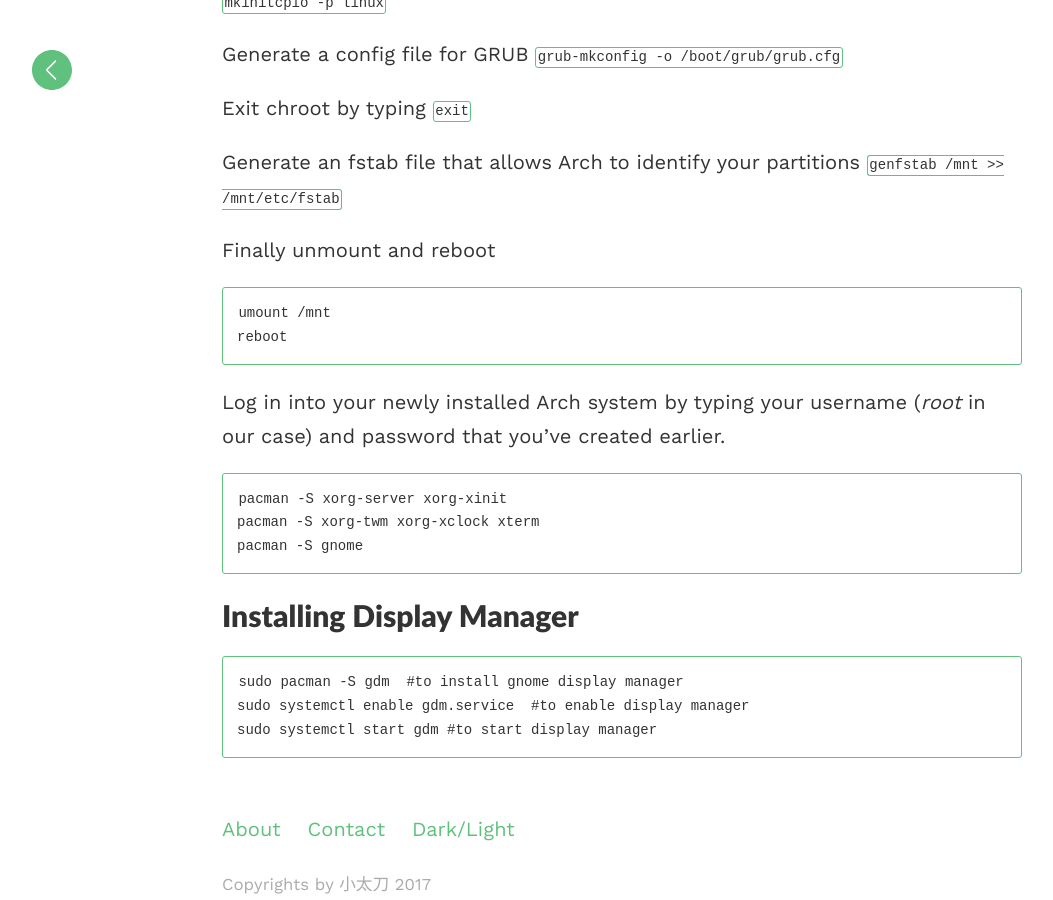
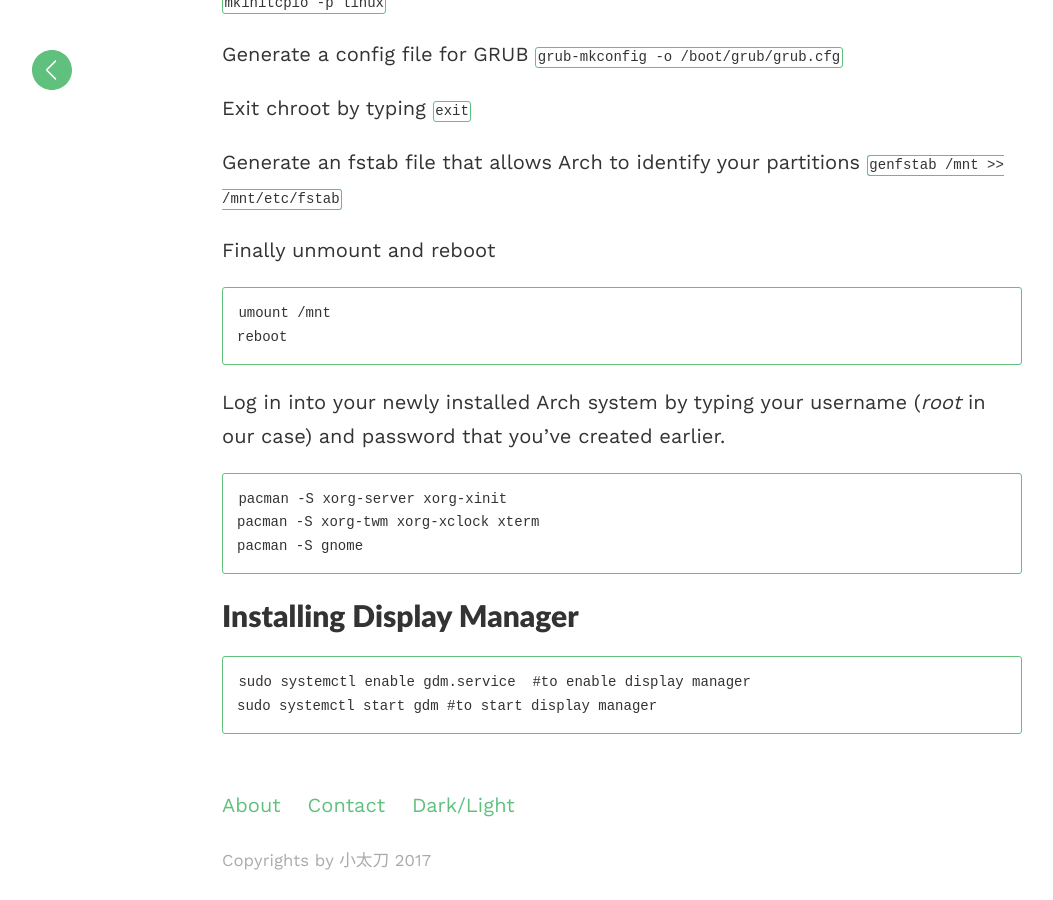
Before and after one commit to evgeniyantipin/evgeniyantipin.github.io, a Jekyll site: the page built from _posts/2018-01-02-how-to-install-arch-linux.md, in a window 1280 px wide and 900 px high, scrolled down 2071 px. Shown: the whole window, without its empty margins (18-1071 px from the left). Built offline with Jekyll 4.4.1, drawn with Linux system fonts in a browser that asks for light colours; after the commit the page ends 2947 px from its top, so only the background shows below that.

Commit message:
Update 2018-01-02-how-to-install-arch-linux.md

````diff
--- a/_posts/2018-01-02-how-to-install-arch-linux.md
+++ b/_posts/2018-01-02-how-to-install-arch-linux.md
@@ -68,7 +68,6 @@ pacman -S gnome
 
 ## Installing display manager
 ```bash
-sudo pacman -S gdm  #to install gnome display manager
 sudo systemctl enable gdm.service  #to enable display manager
 sudo systemctl start gdm #to start display manager
 ```
````
